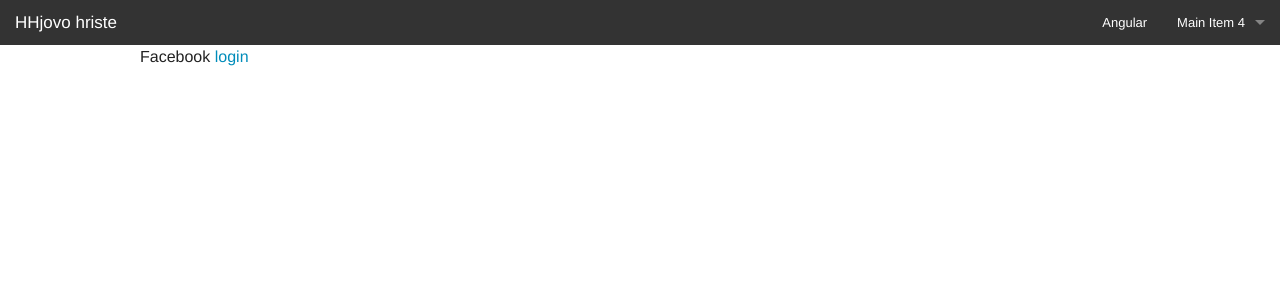
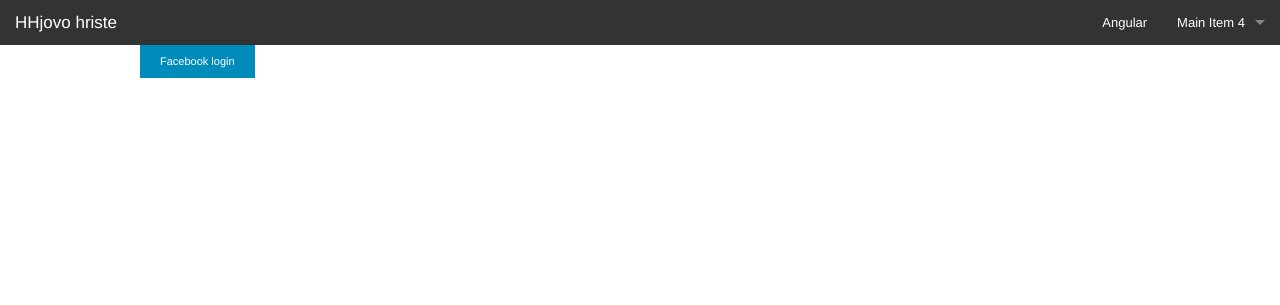
Before and after one commit to hhjcz/silex-hriste, a PHP site: template templates/facebook.twig in a window 1280 px wide. Shown: the top 305 px of the page. Run offline with PHP 8.4, Linux system fonts and the light colour scheme; the template is opened without the code that fills it: most values are stand-ins (such as "Sample title", 1, 10 or a date in 2020); some libraries are stand-ins or nearby versions.

Commit message:
Fix layout

```diff
--- a/templates/facebook.twig
+++ b/templates/facebook.twig
@@ -60,7 +60,7 @@
 
     {% if userLoggedIn == false %}
         <div class="row">
-            Facebook <a class="buuton small" href="{{ loginUrl }}">login</a>
+            <a class="button tiny" href="{{ loginUrl }}">Facebook login</a>
         </div>
     {% endif %}
 {% endblock %}
```
